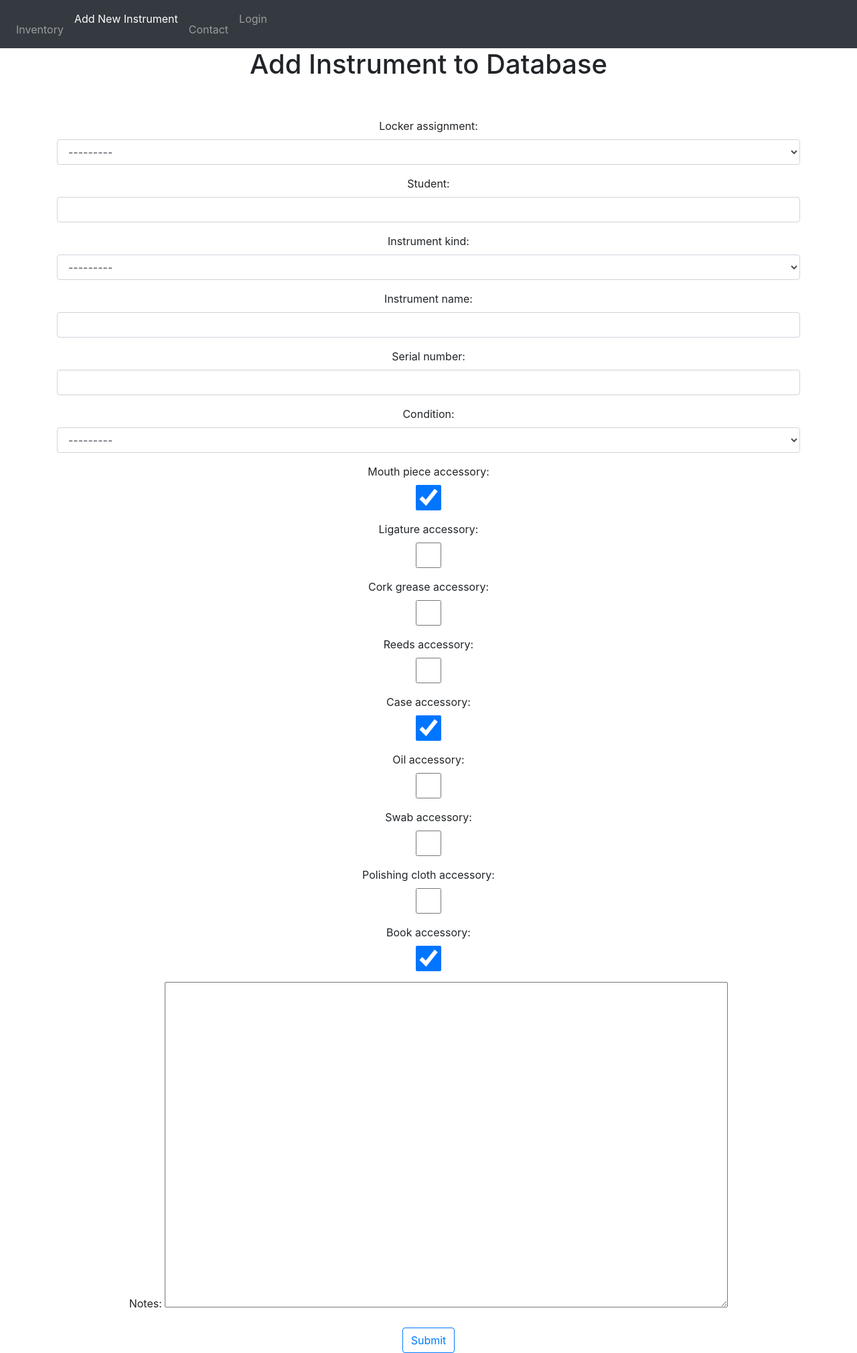
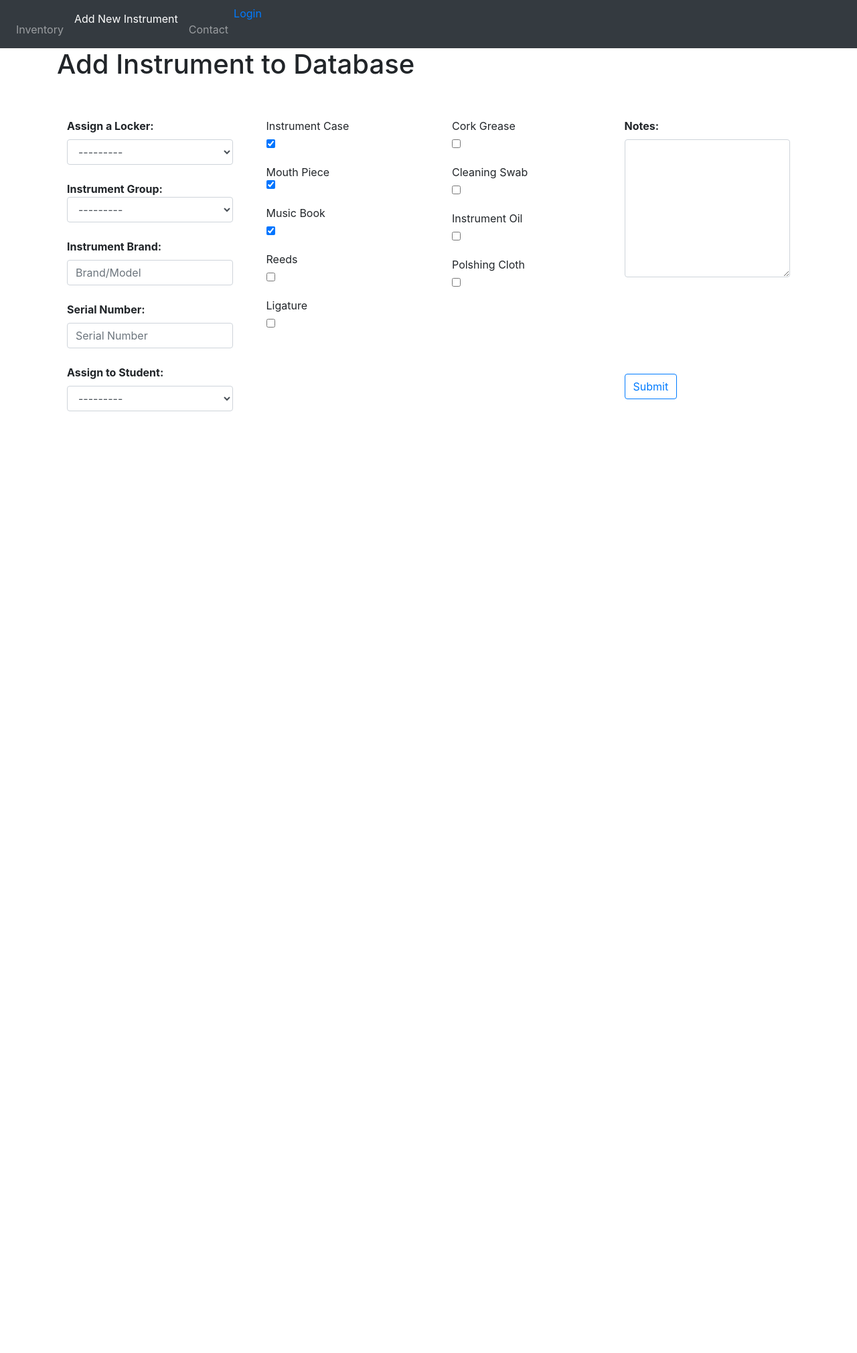
Before and after one commit to Ruecktenwald/instrument_inventory_app, a Django app: page /add_instrument in a window 1280 px wide. Shown: the whole page at 67% size. After the commit the page ends 614 px from the top, so only its background shows below. Run offline with Django 3.2, Linux system fonts and the light colour scheme; data that the repository does not hold is empty.

Commit message:
add select to student type - add instrument form refined a bit - navbar is trash

```diff
--- a/instrument_inventory_app/apps/inventory/forms.py
+++ b/instrument_inventory_app/apps/inventory/forms.py
@@ -8,29 +8,47 @@ class InstrumentForm(ModelForm):
         model = Instrument
         fields = "__all__"
 
+        labels = {
+        'locker_assignment': '',
+        'student':'',
+        'instrument_kind':'',
+        'instrument_name': '',
+        'serial_number': '',
+        'condition': '',
+        'mouth_piece_accessory': 'Mouth Piece',
+        'ligature_accessory': 'Ligature',
+        'cork_grease_accessory':'Cork Grease',
+        'reeds_accessory': 'Reeds',
+        'case_accessory':'Case',
+        'oil_accessory': 'Instrument Oil',
+        'swab_accessory': 'Cleaning Swab',
+        'polishing_cloth_accessory': 'Polishing Cloth',
+        'book_accessory':'Music Book',
+        }
 
         widgets= {
 
-            'locker_assignment': forms.Select(attrs={'class': 'form-control','cols': 80, 'rows': 20}),
-            'student': forms.TextInput(attrs={'class': 'form-control','cols': 80, 'rows': 20}),
-            'instrument_kind':forms.Select(attrs={'class': 'form-control'}),
-            'instrument_name': forms.TextInput(attrs={'class': 'form-control'}),
-            'serial_number': forms.TextInput(attrs={'class': 'form-control'}),
-            'condition': forms.Select(attrs={'class': 'form-control'}),
+        'locker_assignment': forms.Select(attrs={'class':"form-control", 'placeholder':'Assign Locker', 'col':1}),
+        'student': forms.Select(attrs={'class':"form-control", 'placeholder':'Student Name', 'col':1}),
+        'instrument_kind':forms.Select(attrs={'class':"form-control"}, ),
+        'instrument_name': forms.TextInput(attrs={'class':"form-control",'placeholder':'Brand/Model', 'col':1}),
+        'serial_number': forms.TextInput(attrs={'class':"form-control",'placeholder':'Serial Number', 'col':1}),
+        'condition': forms.Select(attrs={'class':"form-control"}),
 
-            'mouth_piece_accessory': forms.CheckboxInput(attrs={'class': 'form-control'}),
-            'ligature_accessory': forms.CheckboxInput(attrs={'class': 'form-control'}),
-            'cork_grease_accessory': forms.CheckboxInput(attrs={'class': 'form-control'}),
-            'reeds_accessory': forms.CheckboxInput(attrs={'class': 'form-control'}),
-            'case_accessory': forms.CheckboxInput(attrs={'class': 'form-control'}),
-            'oil_accessory': forms.CheckboxInput(attrs={'class': 'form-control'}),
-            'swab_accessory': forms.CheckboxInput(attrs={'class': 'form-control'}),
-            'polishing_cloth_accessory': forms.CheckboxInput(attrs={'class': 'form-control'}),
-            'book_accessory': forms.CheckboxInput(attrs={'class': 'form-control'}),
+
+        'mouth_piece_accessory': forms.CheckboxInput(attrs={'class':"form-check",}),
+        'ligature_accessory': forms.CheckboxInput(attrs={'class':"form-check",}),
+        'cork_grease_accessory': forms.CheckboxInput(attrs={'class':"form-check",}),
+        'reeds_accessory': forms.CheckboxInput(attrs={'class':"form-check",}),
+        'case_accessory': forms.CheckboxInput(attrs={'class':"form-check",}),
+        'oil_accessory': forms.CheckboxInput(attrs={'class':"form-check",}),
+        'swab_accessory': forms.CheckboxInput(attrs={'class':"form-check",}),
+        'polishing_cloth_accessory': forms.CheckboxInput(attrs={'class':"form-check",}),
+        'book_accessory': forms.CheckboxInput(attrs={'class':"form-check",}),
 
 
 
 
-            'notes': forms.Textarea(attrs={'cols': 80, 'rows': 20}),
+        'notes': forms.Textarea(attrs={'class': 'form-control','cols': 150, 'rows':8}),
 
         }
--- a/instrument_inventory_app/apps/inventory/models.py
+++ b/instrument_inventory_app/apps/inventory/models.py
@@ -83,7 +83,11 @@ class Instrument(models.Model):
     serial_number = models.CharField(max_length=64, unique=True, blank=False, null=True)
 
     condition = models.CharField(
-        max_length=64, choices=InstrumentCondition.choices,default='decent condition' ,blank=True, null=True
+        max_length=64,
+        choices=InstrumentCondition.choices,
+        default="decent condition",
+        blank=True,
+        null=True,
     )
 
     # Instrument accessory items
--- a/instrument_inventory_app/templates/add_instrument.html
+++ b/instrument_inventory_app/templates/add_instrument.html
@@ -4,7 +4,6 @@
 
 {% block content %}
 
-<center>
 
 <h1>Add Instrument to Database</h1>
 
@@ -17,17 +16,105 @@
 
 {% else %}
 
-    <form action="" method=POST>
-
+<form method="POST" >
     {% csrf_token %}
 
-        {{form.as_p}}
+    <div class="container-fluid"  width=50% height=75%>
+        <div class="row">
+            <div class="col">
+                <div>
+                    <div >
+                        <label><b>Assign a Locker:</b></label>
+                        {{form.locker_assignment}}
+                    </div>
+                    <br>
+                    <div >
+                        <b>Instrument Group:</b>
+                        {{form.instrument_kind}}
+                    </div>
+                    <br>
+                    <div>
+                        <label><b>Instrument Brand:</b></label>
+                        {{form.instrument_name}}
+                    </div>
+                    <br>
+                    <div >
+                        <label><b>Serial Number:</b></label>
+                        {{form.serial_number}}
+                    </div>
+                    <br>
+                    <div>
+                        <label><b>Assign to Student:</b></label>
+                        {{form.student}}
+                    </div>
+                    <br>
+
+                </div>
+            </div>
+            <br>
+
+            <div class="col">
+             <div class="form-check">
+                <label>Instrument Case</label>
+                {{form.case_accessory}}
+            </div>
+            <br>
+            <div class="form-check">
+                <label class="form-check-label">Mouth Piece</label>
+                {{form.mouth_piece_accessory}}
+            </div>
+            <br>
+            <div class="form-check">
+                <label>Music Book</label>
+                {{form.book_accessory}}
+            </div>
+            <br>
+            <div class="form-check">
+                <label>Reeds</label>
+                {{form.reeds_accessory}}
+            </div>
+            <br>
+            <div class="form-check">
+                <label>Ligature</label>
+                {{form.ligature_accessory}}
+            </div>
+        </div>
+
+        <div class="col">
+            <div class="form-check">
+                <label>Cork Grease</label>
+                {{form.cork_grease_accessory}}
+            </div>
+            <br>
+
+            <div class="form-check">
+                <label>Cleaning Swab</label>
+                {{form.swab_accessory}}
+            </div>
+            <br>
+            <div class="form-check">
+                <label>Instrument Oil </label>
+                {{form.oil_accessory}}
+            </div>
+            <br>
+            <div class="form-check">
+                <label>Polshing Cloth</label>
+                {{form.polishing_cloth_accessory}}
+            </div>
+        </div>
+
+        <div class="col">
+            <label><b>Notes:</b></label>
+            {{form.notes}}
+            <br> <br><br> <br><br> <br>
+            <!-- <input type="cancel" value="cancel" class= "btn btn-outline-danger"></input> -->
 
             <input type="submit" value="Submit" class= "btn btn-outline-primary"></input>
-
+<br> <br><br> <br><br> <br>
+        </div>
+    </div>
 </form>
 
-</center>
 {% endif %}
 
 {% endblock %}
--- a/instrument_inventory_app/templates/navbar.html
+++ b/instrument_inventory_app/templates/navbar.html
@@ -1,14 +1,13 @@
-
-<nav class="navbar navbar-expand-sm bg-dark navbar-dark">
-    <ul class="navbar-nav">
+<nav class="navbar navbar-expand-md bg-dark navbar-dark">
+    <ul class="navbar-nav ">
         {% url 'inventory:index' as index_url %}
         <li  {% if request.path == index_url %} class="nav-item active" {% else %}class="nav-item" {%endif%} >
             <a class="nav-link">{% if request.path == index_url %}Inventory</a>{% else %}<a class="nav-link" href="{{ index_url }}">Inventory</a>{% endif %}</a>
         </li>
         {% url 'inventory:add_instrument' as add_instrument_url %}
-        <li {% if request.path == add_instrument_url %} class="nav-item active" {% else %}class="nav-item" {%endif%}>
+        <li {% if request.path == add_instrument_url %} class="nav-item active " {% else %}class="nav-item" {%endif%}>
 
-            <a class="nav-link">{% if request.path == add_instrument_url %}Add New Instrument</a>{% else %}<a class="nav-link" href="{{ add_instrument_url }}">Add New Instrument</a>{% endif %}</a>
+            <a class="nav-link ">{% if request.path == add_instrument_url %}Add New Instrument</a>{% else %}<a class="nav-link" href="{{ add_instrument_url }}">Add New Instrument</a>{% endif %}</a>
 
         </li>
         {% url 'inventory:contact' as contact_url %}
@@ -23,19 +22,18 @@
 
             <a class="nav-link" >{% if request.path == profile_url %} {{user.username }}</a>{% else %}<a class="nav-link" href="{{ profile_url }}">{{ user.username }}</a>
         </li>
+    </ul>
+    </div>
+    <div class="navbar-text" >
+      <span class=""><a class="nav justify-content-end " href="{% url 'inventory:logout' %}">Logout</a></span>
 
-        <li class="nav-item" >
-            <a class="nav-link" href="{% url 'inventory:logout' %}">Logout</a>
-        </li>
-        {% endif %}
+      {% endif %}
 
-        {% else %}
+      {% else %}
 
-        <li class="nav-item" >
-           <a class="nav-link" href="{% url 'inventory:login' %}">Login</a>
-       </li>
+      <a class="nav justify-content-end" href="{% url 'inventory:login' %}">Login</a>
 
-       {% endif %}
-   </li>
-</ul>
+
+{% endif %}
+
 </nav>
--- a/instrument_inventory_app/urls.py
+++ b/instrument_inventory_app/urls.py
@@ -7,5 +7,5 @@ from . import views
 urlpatterns = [
     path("admin/", admin.site.urls),
     path("", include("instrument_inventory_app.apps.inventory.urls")),
-    path("inventory/", include("instrument_inventory_app.apps.inventory.urls")),
+
 ]
```
Also changed, not shown: instrument_inventory_app/apps/inventory/views.py (+7 -7 lines), instrument_inventory_app/apps/inventory/migrations/0011_alter_locker_locker_number.py, instrument_inventory_app/apps/inventory/migrations/0012_alter_locker_locker_number.py, instrument_inventory_app/apps/inventory/migrations/0013_auto_20220901_0155.py, instrument_inventory_app/apps/inventory/migrations/0014_alter_instrument_condition.py. Lines whose indentation alone changed are shown as unchanged.
